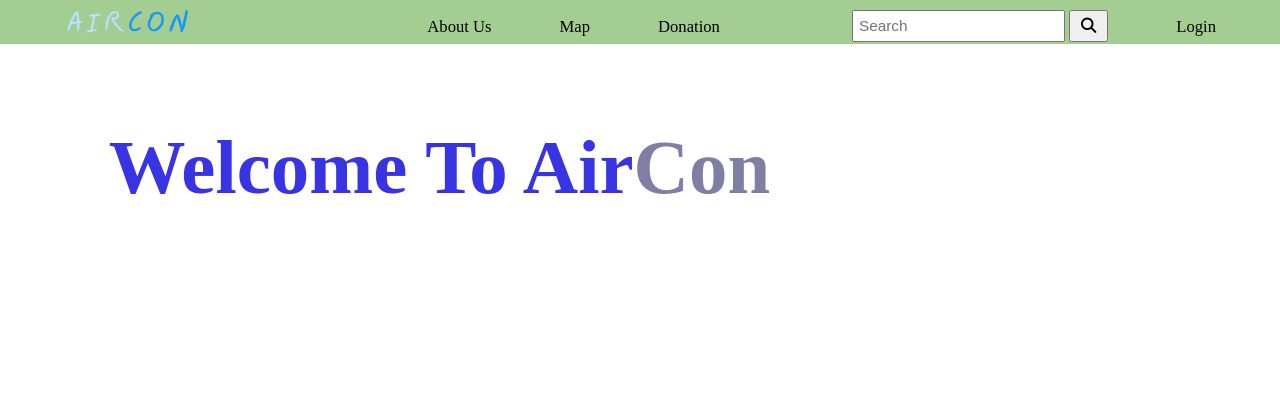
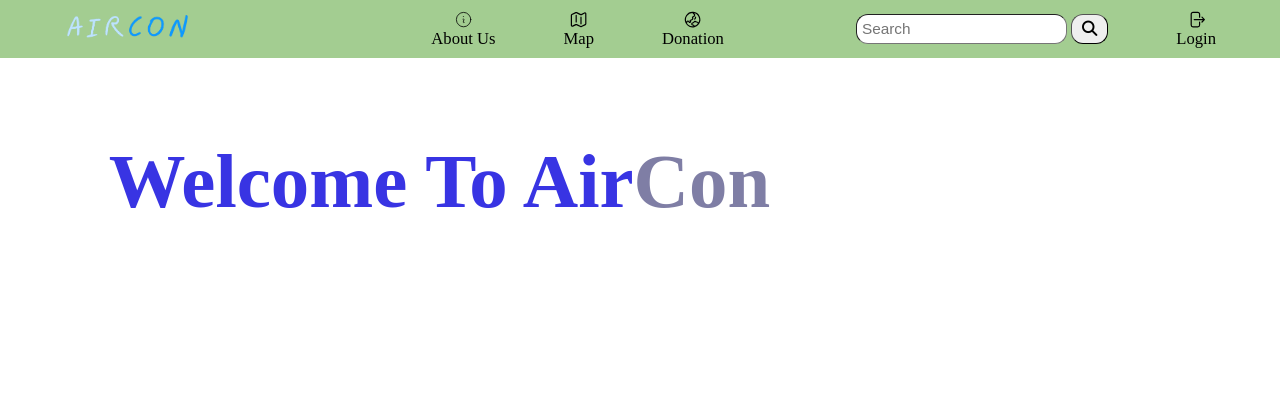
Before and after one commit to KaiC5504/Final-Assignment, a PHP site: page / in a window 1280 px wide. Shown: the top 420 px of the page. Run offline with PHP 8.4, Linux system fonts and the light colour scheme; some libraries are stand-ins or nearby versions.

Commit message:
nav icons move index.php to HTML

```diff
--- a/CSS/login.css
+++ b/CSS/login.css
@@ -29,7 +29,7 @@
 
 .loginInput {
     align-items: center;
-    width: 15vw;
+    width: 17vw;
     padding: 0.9vh;
     box-sizing: border-box;
     border: 1px solid #ccc;
--- a/CSS/style.css
+++ b/CSS/style.css
@@ -7,14 +7,16 @@
 .container {
     width: 90%;
     margin: 0 auto;
+    display: flex;
+    align-items: center;
+    justify-content: space-between;
 }
 
 .logo {
     width: 10vw;
     height: auto;
-    float: left;
+    /* float: left; */
     padding: 1vh 0;
-    vertical-align: middle  ;
 }
 
 header {
@@ -29,7 +31,7 @@
 }
 
 nav {
-    float: right;
+    /* float: right; */
 }
 
 nav ul {
@@ -41,7 +43,8 @@
 nav li {
     display: inline-block;
     margin-left: 5vw;
-    padding-top: 1.5vh;
+    padding-top: 1.2vh;
+    padding-bottom: 1.1vh;
     position: relative;
     vertical-align: middle;
 }
@@ -59,7 +62,7 @@
     width: 100%;
     background-color: white;
     position: absolute;
-    bottom: 0;
+    bottom: 1vh;
     width: 0%;
     transition: all ease-in-out 200ms;
 }
@@ -102,15 +105,34 @@
     margin-left: 10vw;
     padding-top: 1.2vh;
     position: relative;
+    border-radius: 12px;
+    border-width: 1px;
 }
 
 .searchBox {
     padding: 5px;
     font-size: 1.2vw;
+    border-radius: 12px;
+    border-width: 1px;
 }
 
 .submit {
     padding: 5px 10px;
     font-size: 1.2vw;
     cursor: pointer;
+    border-radius: 12px;
+    border-width: 1px;
 }
+
+.iconWidth {
+    width: 1.5vw;
+    height: auto;
+    vertical-align: middle;
+}
+
+.iconText {
+    display: flex;
+    flex-direction: column;
+    align-items: center;
+    text-align: center;
+  }
--- /dev/null
+++ b/HTML/index.php
@@ -0,0 +1,36 @@
+<!DOCTYPE html>
+<html lang="en">
+<head>
+    <meta charset="UTF-8">
+    <meta name="viewport" content="width=device-width, initial-scale=1.0">
+    <title>Home Page</title>
+    <link rel = "stylesheet" href = "../CSS/style.css">
+    <link rel = "icon" href = "../resources/Images/Web_Icon.png">
+    <script src="https://kit.fontawesome.com/64d3afc91e.js" crossorigin="anonymous"></script>
+
+    <style>
+        body {
+            /* background-image: url("../resources/Images/Background.png"); */
+            background-repeat: no-repeat;
+            background-size: cover;
+            height: 100%;
+            background-position: center;
+            background-attachment: fixed;
+            margin: 0;
+            padding: 0;
+        }
+    </style>
+</head>
+
+<header>
+    <?php include "nav_bar.php"; ?>
+</header>
+
+
+<body>
+    <h1 style = "margin-left: 8.5vw; margin-top: 10vh; font-size: 6vw; color: #3834E3;">Welcome To Air<a style = "color: #7f7ea5;">Con</a></h1>
+
+    <a href = "sign_up.php"><button class = "signUpButton"><b>Sign UP Now</b></button></a>
+
+</body>
+</html>
--- a/HTML/nav_bar.php
+++ b/HTML/nav_bar.php
@@ -1,17 +1,58 @@
 <div class = "container">
 
-    <a href = "../index.html"><img src = "../resources/Images/AirCon_Logo.png" alt = "logo" class = "logo"></a>
+    <a href = "index.php"><img src = "../resources/Images/AirCon_Logo.png" alt = "logo" class = "logo"></a>
 
     <nav>
         <ul>
-            <li><a href = "about_us.php">About Us</a></li>
-            <li><a href = "map.php">Map</a></li>
-            <li><a href = "donation.php">Donation</a></li>
+            <li>
+                <a href = "about_us.php">
+                    <div class="iconText">
+                        <svg xmlns="http://www.w3.org/2000/svg" fill="none" viewBox="0 0 24 24" stroke-width="1" stroke="currentColor" class="w-6 h-6 iconWidth">
+                            <path stroke-linecap="round" stroke-linejoin="round" d="M11.25 11.25l.041-.02a.75.75 0 011.063.852l-.708 2.836a.75.75 0 001.063.853l.041-.021M21 12a9 9 0 11-18 0 9 9 0 0118 0zm-9-3.75h.008v.008H12V8.25z" />
+                        </svg>
+                        <span>About Us</span>
+                    </div>
+                </a>
+            </li>
+
+            <li>
+                <a href = "map.php">
+                    <div class="iconText">
+                        <svg xmlns="http://www.w3.org/2000/svg" fill="none" viewBox="0 0 24 24" stroke-width="1.5" stroke="currentColor" class="w-6 h-6 iconWidth">
+                            <path stroke-linecap="round" stroke-linejoin="round" d="M9 6.75V15m6-6v8.25m.503 3.498l4.875-2.437c.381-.19.622-.58.622-1.006V4.82c0-.836-.88-1.38-1.628-1.006l-3.869 1.934c-.317.159-.69.159-1.006 0L9.503 3.252a1.125 1.125 0 00-1.006 0L3.622 5.689C3.24 5.88 3 6.27 3 6.695V19.18c0 .836.88 1.38 1.628 1.006l3.869-1.934c.317-.159.69-.159 1.006 0l4.994 2.497c.317.158.69.158 1.006 0z" />
+                        </svg>
+                        <span>Map</span>
+                    </div>
+                </a>
+            </li>
+
+            <li>
+                <a href = "donation.php">
+                    <div class="iconText">
+                        <svg xmlns="http://www.w3.org/2000/svg" fill="none" viewBox="0 0 24 24" stroke-width="1.5" stroke="currentColor" class="w-6 h-6 iconWidth">
+                            <path stroke-linecap="round" stroke-linejoin="round" d="M12.75 3.03v.568c0 .334.148.65.405.864l1.068.89c.442.369.535 1.01.216 1.49l-.51.766a2.25 2.25 0 01-1.161.886l-.143.048a1.107 1.107 0 00-.57 1.664c.369.555.169 1.307-.427 1.605L9 13.125l.423 1.059a.956.956 0 01-1.652.928l-.679-.906a1.125 1.125 0 00-1.906.172L4.5 15.75l-.612.153M12.75 3.031a9 9 0 00-8.862 12.872M12.75 3.031a9 9 0 016.69 14.036m0 0l-.177-.529A2.25 2.25 0 0017.128 15H16.5l-.324-.324a1.453 1.453 0 00-2.328.377l-.036.073a1.586 1.586 0 01-.982.816l-.99.282c-.55.157-.894.702-.8 1.267l.073.438c.08.474.49.821.97.821.846 0 1.598.542 1.865 1.345l.215.643m5.276-3.67a9.012 9.012 0 01-5.276 3.67m0 0a9 9 0 01-10.275-4.835M15.75 9c0 .896-.393 1.7-1.016 2.25" />
+                        </svg>
+                        <span>Donation</span>
+                    </div>
+                </a>
+            </li>
+
             <li class = "search">
                 <input type = "text" placeholder = "Search" class = "searchBox">
                 <button type = "submit" class = "submit"><i class="fa-solid fa-magnifying-glass"></i></button>
             </li>
-            <li><a href = "login.php">Login</a></li>
+
+            <li>
+                <a href = "login.php">
+                    <div class="iconText">
+                        <svg xmlns="http://www.w3.org/2000/svg" fill="none" viewBox="0 0 24 24" stroke-width="1.5" stroke="currentColor" class="w-6 h-6 iconWidth">
+                            <path stroke-linecap="round" stroke-linejoin="round" d="M15.75 9V5.25A2.25 2.25 0 0013.5 3h-6a2.25 2.25 0 00-2.25 2.25v13.5A2.25 2.25 0 007.5 21h6a2.25 2.25 0 002.25-2.25V15m3 0l3-3m0 0l-3-3m3 3H9" />
+                        </svg>
+                        <span>Login</span>
+                    </div>
+                </a>
+            </li>
+
         </ul>
     </nav>
 </div>
--- a/index.html
+++ /dev/null
@@ -1,52 +0,0 @@
-<!DOCTYPE html>
-<html lang="en">
-<head>
-    <meta charset="UTF-8">
-    <meta name="viewport" content="width=device-width, initial-scale=1.0">
-    <title>Home Page</title>
-    <link rel = "stylesheet" href = "CSS/style.css">
-    <link rel = "icon" href = "resources/Images/Web_Icon.png">
-    <script src="https://kit.fontawesome.com/64d3afc91e.js" crossorigin="anonymous"></script>
-
-    <style>
-        body {
-            /* background-image: url("../resources/Images/Background.png"); */
-            background-repeat: no-repeat;
-            background-size: cover;
-            height: 100%;
-            background-position: center;
-            background-attachment: fixed;
-            margin: 0;
-            padding: 0;
-        }
-    </style>
-</head>
-
-<header>
-    <div class = "container">
-
-        <a href = "index.html"><img src = "resources/Images/AirCon_Logo.png" alt = "logo" class = "logo"></a>
-
-        <nav>
-            <ul>
-                <li><a href = "HTML/about_us.php">About Us</a></li>
-                <li><a href = "HTML/map.php">Map</a></li>
-                <li><a href = "HTML/donation.php">Donation</a></li>
-                <li class = "search">
-                    <input type = "text" placeholder = "Search" class = "searchBox">
-                    <button type = "submit" class = "submit"><i class="fa-solid fa-magnifying-glass"></i></button>
-                </li>
-                <li><a href = "HTML/login.php">Login</a></li>
-            </ul>
-        </nav>
-    </div>
-</header>
-
-
-<body>
-    <h1 style = "margin-left: 8.5vw; margin-top: 10vh; font-size: 6vw; color: #3834E3;">Welcome To Air<a style = "color: #7f7ea5;">Con</a></h1>
-
-    <a href = "HTML/sign_up.php"><button class = "signUpButton"><b>Sign UP Now</b></button></a>
-
-</body>
-</html>
```
Also changed, not shown: CSS/about_us.css (added, +58 -0 lines), CSS/sign_up.css (+4 -3 lines), HTML/about_us.php (+30 -158 lines).
